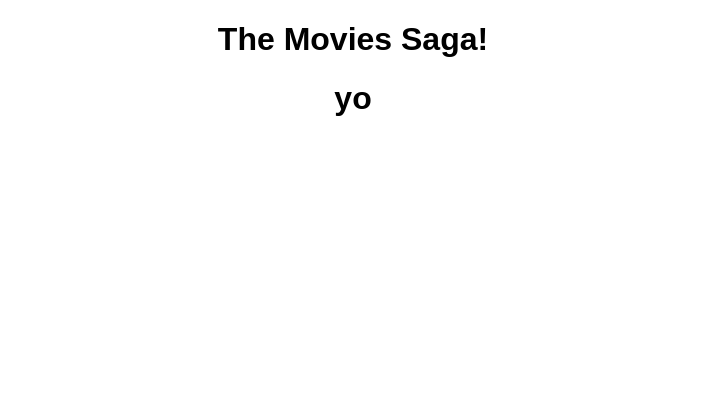
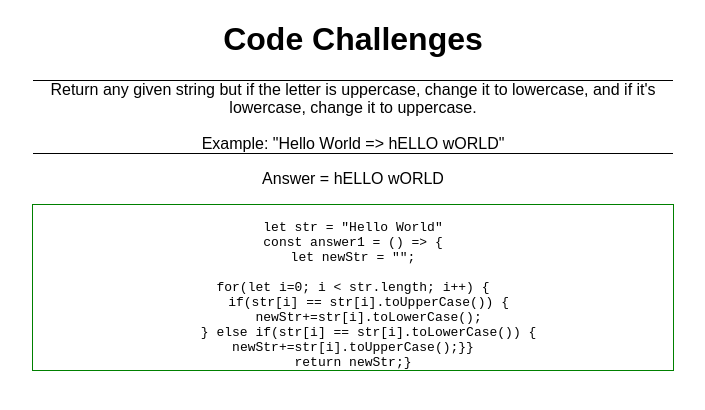
Before and after one commit to SirChristianWilliam/CodeChallenges, a React app: page / in a window 1280 px wide. Shown: the whole page, without its empty margins (287-992 px from the left). Built offline with nearby package versions, Linux system fonts and the light colour scheme.

Commit message:
Solved first easy challenge

```diff
--- a/public/index.html
+++ b/public/index.html
@@ -19,7 +19,7 @@
       work correctly both with client-side routing and a non-root public URL.
       Learn how to configure a non-root public URL by running `npm run build`.
     -->
-    <title>React App</title>
+    <title>Coding Challenges</title>
   </head>
   <body>
     <noscript>
--- a/src/components/App/App.js
+++ b/src/components/App/App.js
@@ -4,7 +4,7 @@ import JavaScript from '../JavaScript/JavaScript';
 function App() {
   return (
     <div className="App">
-      <h1>The Movies Saga!</h1>
+      <h1>Code Challenges</h1>
       <Router>
        <JavaScript/>
       </Router>
--- /dev/null
+++ b/src/components/JavaScript/JavaScript.css
@@ -0,0 +1,15 @@
+.descriptionContainer {
+    width:50%;
+    margin:auto;
+    border-top:1px solid black;
+    border-bottom:1px solid black;
+
+}
+
+.answerContainer {
+    margin-top:50px;
+    width:50%;
+    margin:auto;
+    text-align: center;
+    border:1px solid green;
+}
--- a/src/components/JavaScript/JavaScript.jsx
+++ b/src/components/JavaScript/JavaScript.jsx
@@ -1,20 +1,49 @@
-import React, { useEffect } from 'react';
-import { useDispatch, useSelector } from 'react-redux';
+import React, { useEffect } from "react";
+import { useDispatch, useSelector } from "react-redux";
+import "./JavaScript.css";
+function JavaScript() {
+  let str = "Hello World";
+  const answer1 = () => {
+    let newStr = "";
+    for (let i = 0; i < str.length; i++) {
+      if (str[i] == str[i].toUpperCase()) {
+        newStr += str[i].toLowerCase();
+      } else if (str[i] == str[i].toLowerCase()) {
+        newStr += str[i].toUpperCase();
+      }
+    }
+    return newStr;
+  };
 
-function JavaScript() {
+  return (
+    <main>
+      <p className="descriptionContainer">
+        {" "}
+        Return any given string but if the letter is uppercase, change it to
+        lowercase, and if it's lowercase, change it to uppercase.
+        <br></br>
+        <br></br>
+        Example: "Hello World => hELLO wORLD"
+      </p>
 
+         <p>Answer = {answer1(str)}</p>
 
-    useEffect(() => {
-        console.log('in JavaScript component');
-    }, []);
+        <pre className="answerContainer">
+          {`
+let str = "Hello World"
+const answer1 = () => {
+let newStr = "";
 
-    return (
-        <main>
-
-        <h1>yo</h1>
-        </main>
-
-    );
+for(let i=0; i < str.length; i++) {
+    if(str[i] == str[i].toUpperCase()) {
+    newStr+=str[i].toLowerCase();
+    } else if(str[i] == str[i].toLowerCase()) {
+newStr+=str[i].toUpperCase();}}
+return newStr;}
+`}
+        </pre>
+     </main>
+  );
 }
 
 export default JavaScript;
```
